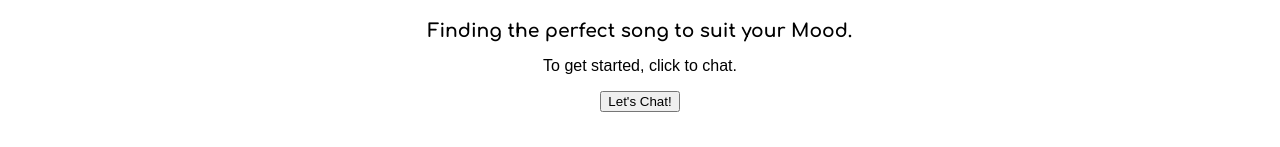
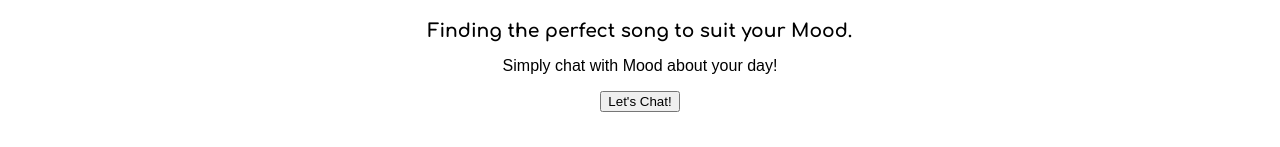
Before and after one commit to NUmoodapp/mood-app-webpage, a React (Create React App) app: page / in a window 1280 px wide. Shown: the part 428-575 px from the top of the page. Built offline with nearby package versions, Linux system fonts and the light colour scheme.

Commit message:
Chat edits

```diff
--- a/src/App.css
+++ b/src/App.css
@@ -112,7 +112,7 @@ body {
     left:20px;
     position: absolute;
     bottom: 5%;
-    width: 80%;
+    display: flex;
 }
 
 .text{
@@ -120,9 +120,9 @@ body {
 }
 
 .fas {
-    right: 3%;
+    right: 10px;
     position: absolute;
-    bottom: 3%;
+    bottom: 20px;
 }
 
 .instructions{
--- a/src/App.js
+++ b/src/App.js
@@ -75,7 +75,7 @@ function App(props) {
                 <h1 >Welcome to</h1>
                 <h1 style={{ margin: "0", fontSize: "75pt" }}><img src={require('./moodlogo.png')} alt="Mood logo" /></h1>
                 <h3>Finding the perfect song to suit your Mood.</h3>
-                <p>To get started, click to chat.</p>
+                <p>Simply chat with Mood about your day!</p>
                 <button onClick={goChat}>Let's Chat!</button>
                 <br />
             </div>}
```
